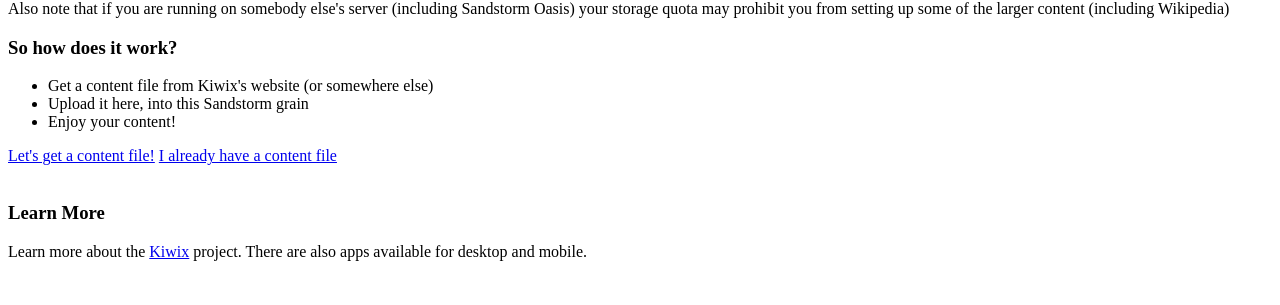
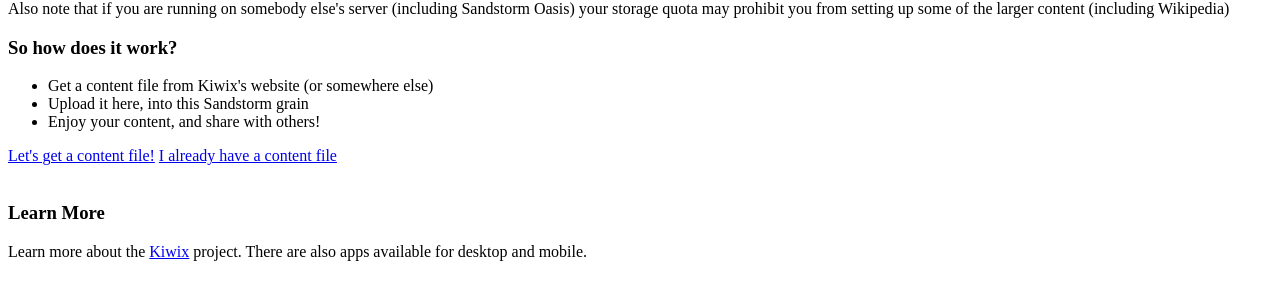
Before and after one commit to orblivion/KiwixSandstorm, a Flask app: template zim_uploader/uploader/templates/index.html in a window 1280 px wide. Shown: the part 649-954 px from the top of the page. Run offline with Flask 2, Linux system fonts and the light colour scheme; the template is opened without the code that fills it, so the values that code supplies are empty.

Commit message:
"...share with others"

```diff
--- a/zim_uploader/uploader/templates/index.html
+++ b/zim_uploader/uploader/templates/index.html
@@ -61,7 +61,7 @@
             <ul>
                 <li>Get a content file from Kiwix's website (or somewhere else)</li>
                 <li>Upload it here, into this Sandstorm grain</li>
-                <li>Enjoy your content!</li>
+                <li>Enjoy your content, and share with others!</li>
             </ul>
 
             <a href="#" class="to-slide-download btn btn-primary">Let's get a content file!</a>
```
Also changed, not shown: .sandstorm/description.md.
